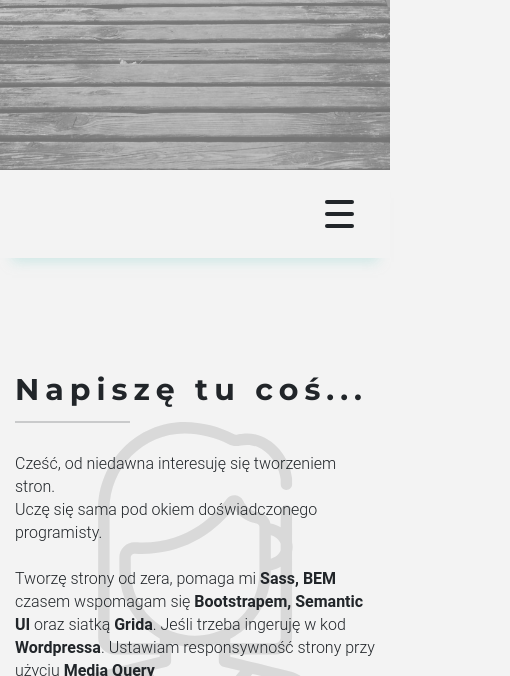
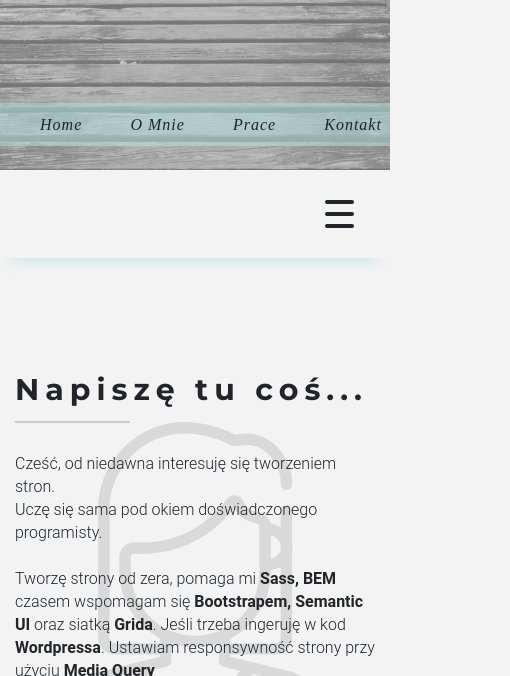
Before and after one commit to alisowicz/Portfolio-AL, a plain HTML site: page index.html in a window 390 px wide. Shown: the part 674-1350 px from the top of the page, 510 px wide, since content can reach past the window. Drawn offline with nearby package versions, Linux system fonts and the light colour scheme.

Commit message:
js details

```diff
--- a/script/app.js
+++ b/script/app.js
@@ -12,7 +12,7 @@ document.addEventListener('DOMContentLoaded', function() {
   // menu z hamburgera
   document.addEventListener('DOMContentLoaded',function() {
     const hamburgerMenu = document.querySelector('.hamburger-icon');
-    const label = document.querySelector('.borba_topbar_menu-lista');
+    const label = document.querySelector('.topbar_menu-lista');
 
     const Message = function(){
       label.classList.toggle('open');
--- a/styles/sass/style.scss
+++ b/styles/sass/style.scss
@@ -127,6 +127,7 @@ a.active{
   z-index: 1;
   box-shadow: 0 16px 11px -12px $mint;
   padding: 10px 10px;
+  z-index: 2;
 }
 
 .topbar-scroll {
@@ -174,15 +175,21 @@ a.active{
 
   @media(max-width: 768px){
     // IIsposob to moze byc display:none;
-      flex-direction: column;
-      background-color: #f1f0f0a8;
-      position: absolute;
+
       width: 75%;
       top: 82px;
-      right:20px;
+      right: 0px;
+      display: none;
 
       &.open {
-        right: -120px;
+        background: $mint;
+        display: block;
+        display: flex;
+        top: 777px;
+        width: 100%;
+        flex-direction: row;
+        justify-content: space-around;
+        position: absolute;
       }
   }
 }
@@ -195,12 +202,12 @@ a.active{
   letter-spacing: 1px;
   line-height: 23px;
   text-align: left;
+  margin-left: 2rem;
   font-style: italic;
-  margin-left: 2rem;
   transition: all 0.1s;
   @media(max-width: 768px){
-      margin-left: 17px;
-      padding-bottom: 5px;
+    padding: 10px 0;
+    text-align: center
   }
   &:hover{
     border-bottom: 2px solid $mint;
```
Also changed, not shown: styles/css/style.css, styles/css/style.min.css, 1 other file.
